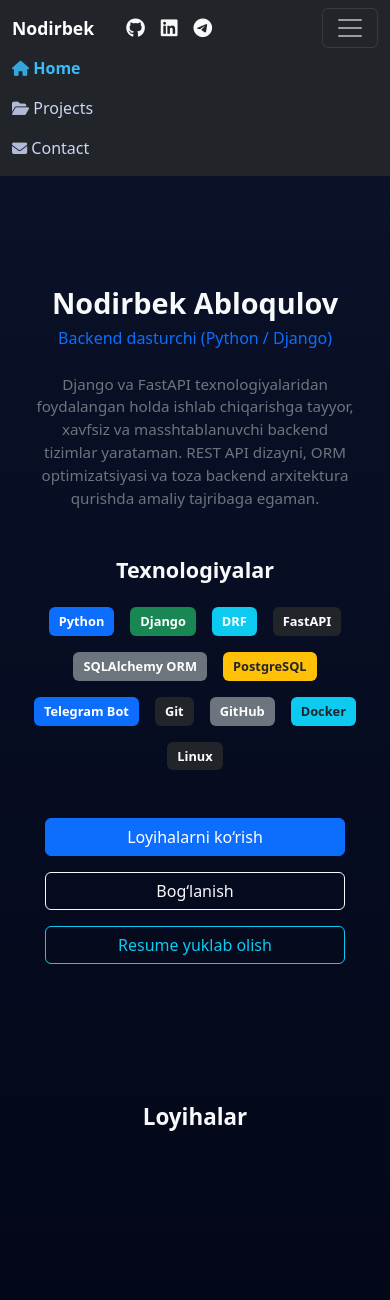
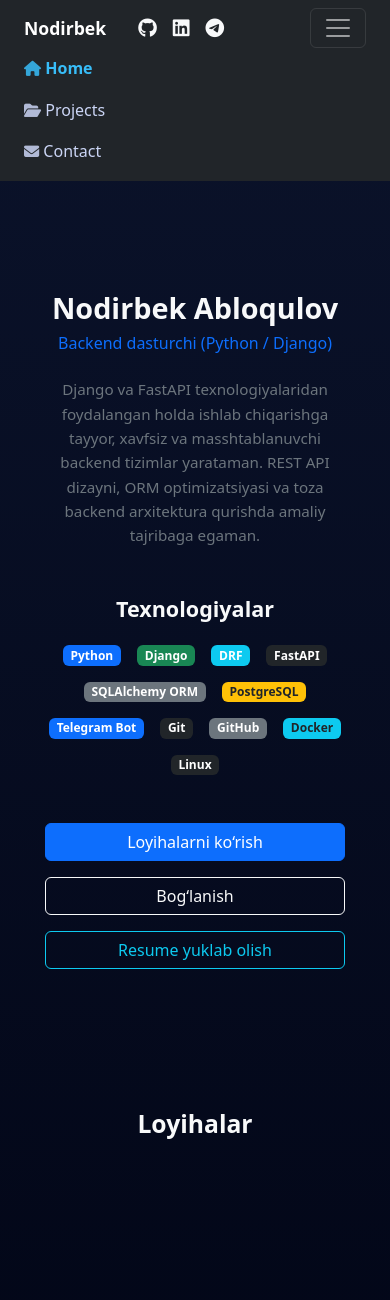
Before and after one commit to Nodirbek3628/Portfolio_site, a Django app: page / in a window 390 px wide, after a click that opens the changed part. Shown: the top 1300 px of the page. Run offline with Django 5.2, Linux system fonts and the light colour scheme.

Commit message:
Fix layout, mobile responsive and local settings

```diff
--- a/apps/main/static/main/css/style.css
+++ b/apps/main/static/main/css/style.css
@@ -1,23 +1,24 @@
+/* =========================
+   GLOBAL
+   ========================= */
+
 body {
-    background: linear-gradient(
-        180deg,
-        #0b132b 0%,
-        #020617 100%
-    );
+    background: linear-gradient(180deg, #0b132b 0%, #020617 100%);
     color: #e5e7eb;
-}
-.navbar .nav-link i {
-    font-size: 0.95rem;
-    opacity: 0.85;
+    line-height: 1.6;
 }
 
-.navbar .nav-link:hover i {
-    opacity: 1;
-}
-/* NAVBAR ACTIVE STATE */
+/* =========================
+   NAVBAR
+   ========================= */
+
 .navbar .nav-link {
     color: #cbd5f5;
     transition: all .2s ease;
+}
+
+.navbar .nav-link:hover {
+    color: #e0f2fe;
 }
 
 .navbar .nav-link.active {
@@ -25,50 +26,53 @@ body {
     font-weight: 600;
 }
 
-.navbar .nav-link.active i {
-    color: #38bdf8;
+.navbar .nav-link i {
+    font-size: 0.95rem;
+    opacity: 0.85;
+    transition: color .2s ease, transform .2s ease;
 }
 
-.navbar .nav-link:hover {
-    color: #e0f2fe;
+.navbar .nav-link:hover i {
+    opacity: 1;
+    transform: scale(1.15);
 }
 
-/* PROJECTS SECTION FIX */
+.navbar a[aria-label="Telegram"]:hover i {
+    color: #229ED9;
+}
+
+/* =========================
+   HERO
+   ========================= */
+
+.home-hero {
+    padding: 120px 20px 100px;
+}
+
+.hero-title {
+    font-size: 2.4rem;
+    line-height: 1.3;
+}
+
+/* =========================
+   PROJECTS
+   ========================= */
+
 .home-projects {
-    margin-top: 120px;   /* Hero bilan aniq ajratadi */
+    margin-top: 120px;
     padding-bottom: 120px;
 }
 
-/* Glass card */
-.glass-card {
-    background: rgba(255, 255, 255, 0.06);
-    backdrop-filter: blur(10px);
-    border-radius: 16px;
-    transition: transform .25s ease, box-shadow .25s ease;
+.projects-hero {
+    padding: 140px 20px 100px;
+    background: radial-gradient(circle at top, #0f172a 0%, #020617 70%);
 }
 
-.glass-card:hover {
-    transform: translateY(-6px);
-    box-shadow: 0 20px 40px rgba(0,0,0,.35);
-}
-@media (max-width: 576px) {
-    .home-projects {
-        margin-top: 80px;
-        padding-bottom: 80px;
-    }
-}
+/* =========================
+   CARDS
+   ========================= */
 
-/* PROJECTS HERO */
-.projects-hero {
-    padding: 140px 20px 100px;
-    background: radial-gradient(
-        circle at top,
-        #0f172a 0%,
-        #020617 70%
-    );
-}
-
-/* PROJECT CARD */
+.glass-card,
 .project-card {
     background: rgba(255, 255, 255, 0.06);
     backdrop-filter: blur(12px);
@@ -77,8 +81,9 @@ body {
     transition: transform .3s ease, box-shadow .3s ease;
 }
 
+.glass-card:hover,
 .project-card:hover {
-    transform: translateY(-8px);
+    transform: translateY(-6px);
     box-shadow: 0 30px 60px rgba(0,0,0,.45);
 }
 
@@ -87,33 +92,36 @@ body {
     height: 200px;
     object-fit: cover;
 }
+
+/* =========================
+   ALERT
+   ========================= */
+
 .alert {
+    position: relative;
     z-index: 1050;
-    position: relative;
 }
+
 .auto-hide-alert {
     transition: opacity 0.5s ease;
 }
-.navbar a i {
-    transition: color 0.2s ease, transform 0.2s ease;
-}
-
-.navbar a:hover i {
-    color: #0d6efd;
-    transform: scale(1.15);
-}
-
-.navbar a[aria-label="Telegram"]:hover i {
-    color: #229ED9;
-}
 
 /* =========================
-   MOBILE RESPONSIVE FIXES
+   MOBILE RESPONSIVE (FINAL)
    ========================= */
 
 @media (max-width: 768px) {
 
-    /* Navbar brand + icons */
+    body {
+        line-height: 1.6;
+    }
+
+    /* Navbar */
+    .navbar {
+        padding-left: 12px;
+        padding-right: 12px;
+    }
+
     .navbar-brand-group {
         flex-wrap: wrap;
         gap: 10px;
@@ -127,16 +135,14 @@ body {
         font-size: 1.2rem;
     }
 
-    /* Hero section */
+    /* Hero */
     .home-hero {
-        padding-top: 60px;
-        padding-bottom: 60px;
+        padding: 60px 16px;
         text-align: center;
     }
 
-    .home-hero h1 {
+    .hero-title {
         font-size: 1.8rem;
-        line-height: 1.3;
     }
 
     .home-hero h5 {
@@ -145,18 +151,29 @@ body {
 
     .home-hero p {
         font-size: 0.95rem;
-        padding: 0 10px;
+        padding: 0 12px;
     }
 
     /* Buttons */
-    .hero-actions .btn {
+    .hero-actions .btn,
+    .mobile-actions .btn {
         width: 100%;
-        max-width: 280px;
+        max-width: 300px;
     }
 
-    /* Projects cards */
-    .card {
+    /* Projects */
+    .home-projects {
+        margin-top: 80px;
+        padding-bottom: 80px;
+    }
+
+    .card,
+    .project-card {
         margin-bottom: 20px;
+    }
+
+    .project-img {
+        height: 160px;
     }
 
     /* Footer */
@@ -164,62 +181,3 @@ body {
         font-size: 0.85rem;
     }
 }
-/* =========================
-   HOME MOBILE OPTIMIZATION
-   ========================= */
-
-.hero-title {
-    font-size: 2.4rem;
-}
-
-@media (max-width: 768px) {
-
-    /* Hero section spacing */
-    .home-hero {
-        padding-top: 60px;
-        padding-bottom: 60px;
-    }
-
-    /* Title */
-    .hero-title {
-        font-size: 1.8rem;
-        line-height: 1.3;
-    }
-
-    /* Subtitle */
-    .home-hero h5 {
-        font-size: 1rem;
-    }
-
-    /* Description text */
-    .home-hero p {
-        font-size: 0.95rem;
-        padding: 0 12px;
-    }
-
-    /* Action buttons */
-    .mobile-actions {
-        flex-direction: column;
-        align-items: center;
-    }
-
-    .mobile-actions .btn {
-        width: 100%;
-        max-width: 300px;
-    }
-
-    /* Tech stack badges */
-    .tech-stack {
-        gap: 10px;
-    }
-
-    .tech-stack .badge {
-        font-size: 0.8rem;
-        padding: 8px 10px;
-    }
-
-    /* Projects section title */
-    #projects h2 {
-        font-size: 1.4rem;
-    }
-}
--- a/apps/main/templates/main/base.html
+++ b/apps/main/templates/main/base.html
@@ -3,6 +3,8 @@
 <html lang="en">
 <head>
     <meta charset="UTF-8">
+    <meta name="viewport" content="width=device-width, initial-scale=1.0">
+
     <title>{% block title %}Nodirbek Abloqulov{% endblock %}</title>
 
     <!-- Bootstrap -->
@@ -13,7 +15,15 @@
           href="https://cdnjs.cloudflare.com/ajax/libs/font-awesome/6.5.1/css/all.min.css">
 
     <!-- Custom CSS -->
+    <link rel="preload"
+          href="{% static 'main/css/style.css' %}"
+          as="style"
+          onload="this.onload=null;this.rel='stylesheet'">
+    <noscript>
         <link rel="stylesheet" href="{% static 'main/css/style.css' %}">
+    </noscript>
+
+    <!-- Favicon -->
     <link rel="icon" href="{% static 'main/favicon.ico' %}">
 </head>
 
@@ -24,32 +34,21 @@
     <div class="container">
 
         <div class="d-flex align-items-center gap-3 navbar-brand-group">
-
-
             <a class="navbar-brand fw-bold mb-0" href="{% url 'home' %}">
                 Nodirbek
             </a>
 
-    <a href="https://github.com/Nodirbek3628"
-       target="_blank"
-       class="text-light fs-5"
-       aria-label="GitHub">
+            <a href="https://github.com/Nodirbek3628" target="_blank" class="text-light fs-5" aria-label="GitHub">
                 <i class="fa-brands fa-github"></i>
             </a>
 
-    <a href="https://www.linkedin.com/in/nodirbek-abloqulov/"
-       target="_blank"
-       class="text-light fs-5"
-       aria-label="LinkedIn">
+            <a href="https://www.linkedin.com/in/nodirbek-abloqulov/" target="_blank" class="text-light fs-5" aria-label="LinkedIn">
                 <i class="fa-brands fa-linkedin"></i>
             </a>
-    <a href="https://t.me/nodirbek_abloqulov"
-   target="_blank"
-   class="text-light fs-5"
-   aria-label="Telegram">
+
+            <a href="https://t.me/nodirbek_abloqulov" target="_blank" class="text-light fs-5" aria-label="Telegram">
                 <i class="fa-brands fa-telegram"></i>
             </a>
-
         </div>
 
         <button class="navbar-toggler" type="button"
@@ -62,22 +61,19 @@
             <ul class="navbar-nav ms-auto">
 
                 <li class="nav-item">
-                    <a class="nav-link {% if request.path == '/' %}active{% endif %}"
-                       href="{% url 'home' %}">
+                    <a class="nav-link {% if request.path == '/' %}active{% endif %}" href="{% url 'home' %}">
                         <i class="fa-solid fa-house"></i> Home
                     </a>
                 </li>
 
                 <li class="nav-item">
-                    <a class="nav-link {% if 'projects' in request.path %}active{% endif %}"
-                       href="{% url 'projects' %}">
+                    <a class="nav-link {% if 'projects' in request.path %}active{% endif %}" href="{% url 'projects' %}">
                         <i class="fa-solid fa-folder-open"></i> Projects
                     </a>
                 </li>
 
                 <li class="nav-item">
-                    <a class="nav-link {% if 'contact' in request.path %}active{% endif %}"
-                       href="{% url 'contact' %}">
+                    <a class="nav-link {% if 'contact' in request.path %}active{% endif %}" href="{% url 'contact' %}">
                         <i class="fa-solid fa-envelope"></i> Contact
                     </a>
                 </li>
@@ -88,7 +84,7 @@
     </div>
 </nav>
 
-<!-- FLASH MESSAGE (BITTA, TOZA) -->
+<!-- FLASH MESSAGES -->
 {% if messages %}
 <div class="container mt-4">
     {% for message in messages %}
@@ -105,31 +101,21 @@
 </div>
 
 <!-- FOOTER -->
-<!-- FOOTER -->
 <footer class="bg-dark text-light text-center py-4">
     <div class="mb-3 d-flex justify-content-center gap-4">
-
-        <a href="https://github.com/Nodirbek3628"
-           target="_blank"
-           class="text-light fs-3"
-           aria-label="GitHub">
+        <a href="https://github.com/Nodirbek3628" target="_blank" class="text-light fs-3" aria-label="GitHub">
             <i class="fa-brands fa-github"></i>
         </a>
 
-        <a href="https://www.linkedin.com/in/nodirbek-abloqulov/"
-           target="_blank"
-           class="text-light fs-3"
-           aria-label="LinkedIn">
+        <a href="https://www.linkedin.com/in/nodirbek-abloqulov/" target="_blank" class="text-light fs-3" aria-label="LinkedIn">
             <i class="fa-brands fa-linkedin"></i>
         </a>
-
     </div>
 
     <div class="small">
         © 2026 Nodirbek Abloqulov · Backend Developer
     </div>
 </footer>
-
 
 <!-- Bootstrap JS -->
 <script src="https://cdn.jsdelivr.net/npm/bootstrap@5.3.2/dist/js/bootstrap.bundle.min.js"></script>
@@ -139,7 +125,6 @@
 document.addEventListener("DOMContentLoaded", function () {
     setTimeout(function () {
         document.querySelectorAll(".auto-hide-alert").forEach(function (el) {
-            el.style.transition = "opacity 0.5s ease";
             el.style.opacity = "0";
             setTimeout(() => el.remove(), 500);
         });
--- a/apps/main/templates/main/home.html
+++ b/apps/main/templates/main/home.html
@@ -64,11 +64,13 @@ amaliy tajribaga egaman.
             Bog‘lanish
         </a>
 
-        <a href="{% static 'files/Nodirbek_Abloqulov_Resume.pdf' %}"
-           class="btn btn-outline-info px-4"
-           download>
-            Resume yuklab olish
-        </a>
+        {% load static %}
+
+<a href="{% static 'main/files/Nodirbek_Abloqulov_Resume.pdf' %}"
+   class="btn btn-outline-info px-4"
+   download>
+    Resume yuklab olish
+</a>
 
     </div>
 </div>
--- a/core/settings.py
+++ b/core/settings.py
@@ -113,9 +113,7 @@ MEDIA_ROOT = BASE_DIR / 'media'
 
 STATIC_URL = '/static/'
 STATIC_ROOT = BASE_DIR / 'staticfiles'
-STATICFILES_DIRS = [
-    BASE_DIR / 'static',
-]
+STATICFILES_DIRS = []
 
 EMAIL_BACKEND = 'django.core.mail.backends.smtp.EmailBackend'
 
```
Lines whose indentation alone changed are shown as unchanged.
